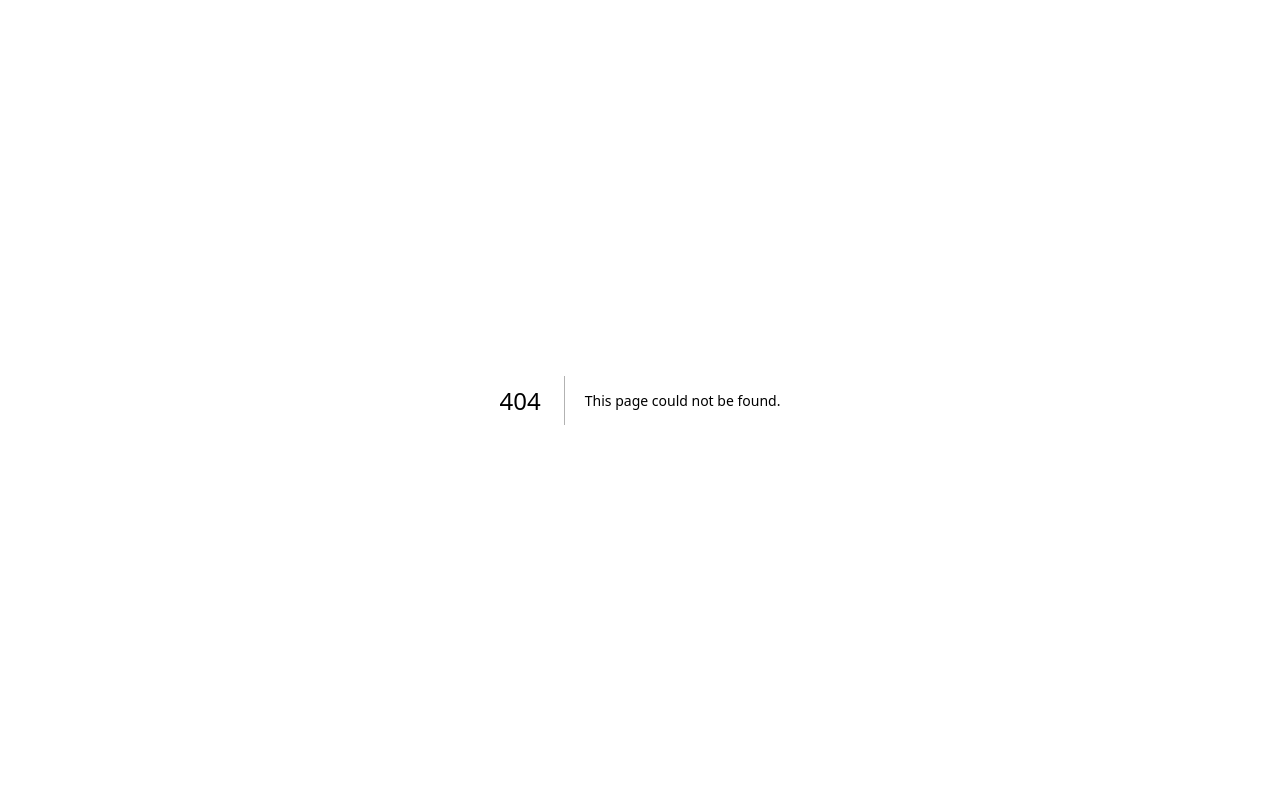
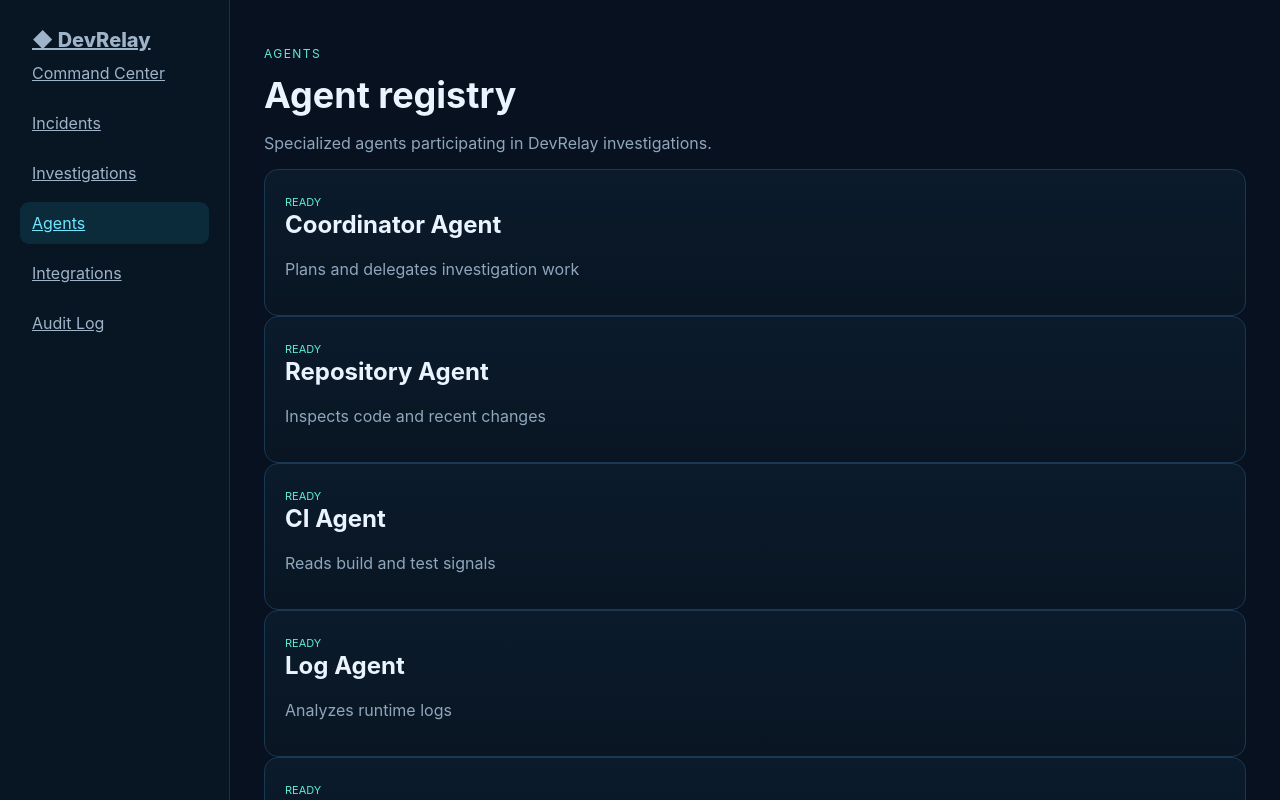
Before and after one commit to shadrackbond/DevRelay, a Next.js app in the folder apps/web/: page /agents in a window 1280 px wide. Before the commit this address had no page. Shown: the top 800 px of the page. Built offline with nearby package versions, Linux system fonts and the light colour scheme.

Commit message:
fix: make apps/web/app/agents/page.tsx navigable

```diff
--- /dev/null
+++ b/apps/web/app/agents/page.tsx
@@ -0,0 +1,33 @@
+import { AppShell } from "../components/AppShell";
+
+const agents = [
+  ["Coordinator Agent", "Plans and delegates investigation work", "Ready"],
+  ["Repository Agent", "Inspects code and recent changes", "Ready"],
+  ["CI Agent", "Reads build and test signals", "Ready"],
+  ["Log Agent", "Analyzes runtime logs", "Ready"],
+  ["Database Agent", "Inspects database health", "Ready"],
+  ["Reasoning Agent", "Correlates evidence into hypotheses", "Ready"],
+];
+
+export default function AgentsPage() {
+  return (
+    <AppShell active="Agents">
+      <header className="pageHeader">
+        <div>
+          <p className="eyebrow">AGENTS</p>
+          <h1>Agent registry</h1>
+          <p className="muted">Specialized agents participating in DevRelay investigations.</p>
+        </div>
+      </header>
+      <div className="cardGrid">
+        {agents.map(([name, description, status]) => (
+          <article className="panel" key={name}>
+            <span className="done">{status}</span>
+            <h2>{name}</h2>
+            <p className="muted">{description}</p>
+          </article>
+        ))}
+      </div>
+    </AppShell>
+  );
+}
```
